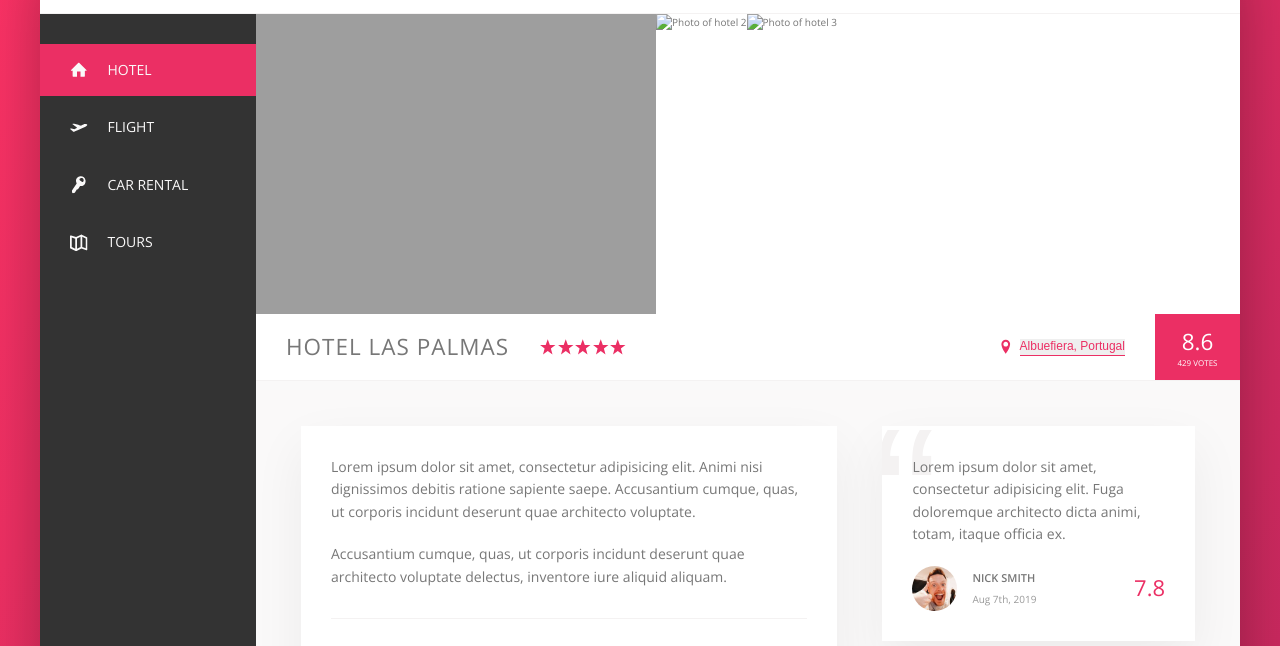
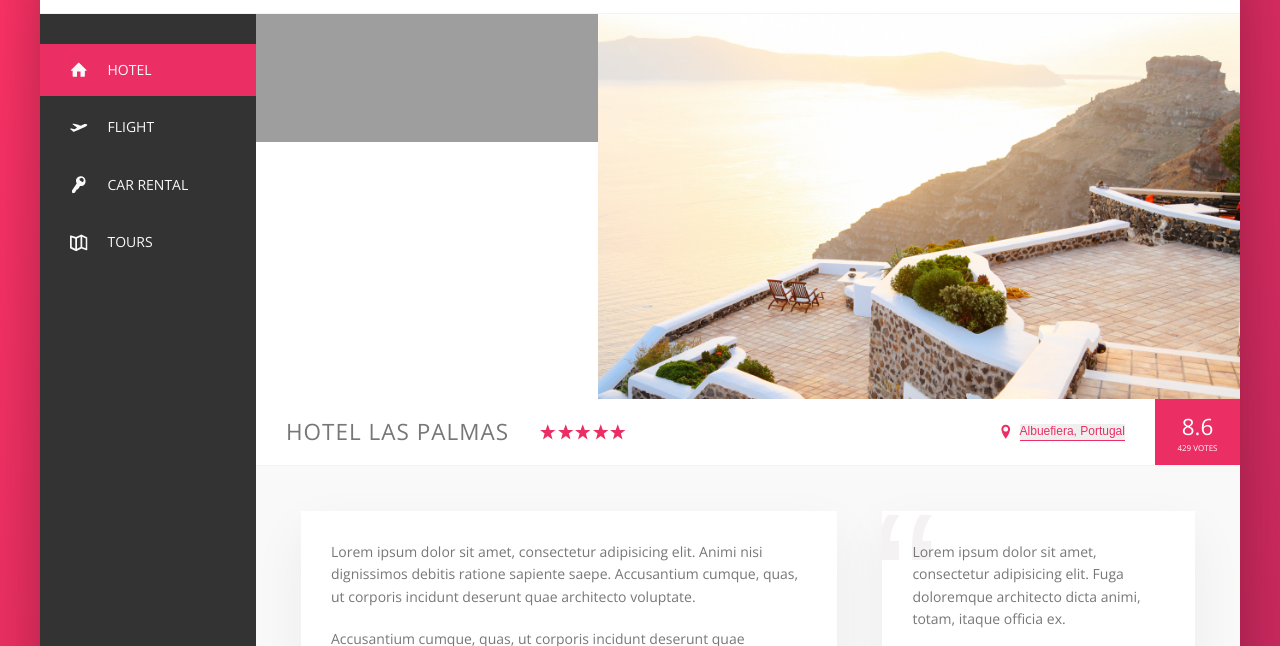
Before and after one commit to RatkoG/trillo, a website: page index.html in a window 1280 px wide. Shown: the part 136-782 px from the top of the page. Drawn offline with nearby package versions, Linux system fonts and the light colour scheme; the site is published under a folder, as on GitHub Pages, so addresses that start at the root find nothing.

Commit message:
photo fix all

```diff
--- a/index.html
+++ b/index.html
@@ -105,14 +105,14 @@
             </figure>
             <figure class="gallery__item">
               <img
-                src="/img/hotel-2.jpg"
+                src="img/hotel-2.jpg"
                 alt="Photo of hotel 2"
                 class="gallery__photo"
               />
             </figure>
             <figure class="gallery__item">
               <img
-                src="/img/hotel-3.jpg"
+                src="img/hotel-3.jpg"
                 alt="Photo of hotel 3"
                 class="gallery__photo"
               />
```
